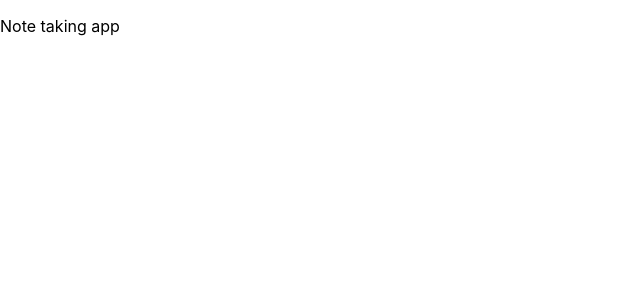
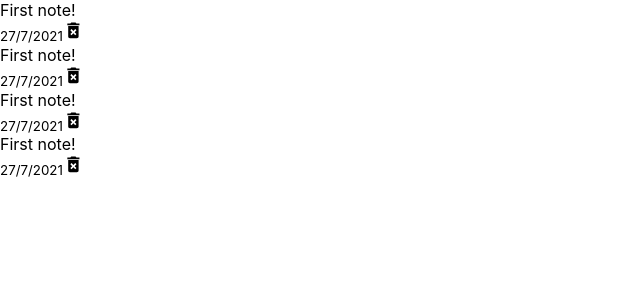
Before and after one commit to nitrolo/note-taking-app, a React (Create React App) app: page / in a window 1280 px wide. Shown: the top 300 px of the page, without its empty margins (0-640 px from the left). Built offline with nearby package versions, Linux system fonts and the light colour scheme.

Commit message:
added notes-list and note component

```diff
--- a/src/App.js
+++ b/src/App.js
@@ -1,9 +1,10 @@
 import React from 'react';
+import NotesList from './components/NotesList';
 
 const App = () => {
   return (
-    <div>
-      <p>Note taking app</p>
+    <div className='container'>
+      <NotesList />
     </div>
   );
 };
--- /dev/null
+++ b/src/components/Note.js
@@ -0,0 +1,16 @@
+import React from 'react';
+import { MdDeleteForever } from 'react-icons/md';
+
+const Note = () => {
+  return (
+    <div className='note'>
+      <span>First note!</span>
+      <div className='note-footer'>
+        <small>27/7/2021</small>
+        <MdDeleteForever className='delete-icon' size='1.3em' />
+      </div>
+    </div>
+  );
+};
+
+export default Note;
--- /dev/null
+++ b/src/components/NotesList.js
@@ -0,0 +1,15 @@
+import React from 'react';
+import Note from './Note';
+
+const NotesList = () => {
+  return (
+    <div className='notes-list'>
+      <Note />
+      <Note />
+      <Note />
+      <Note />
+    </div>
+  );
+};
+
+export default NotesList;
```
